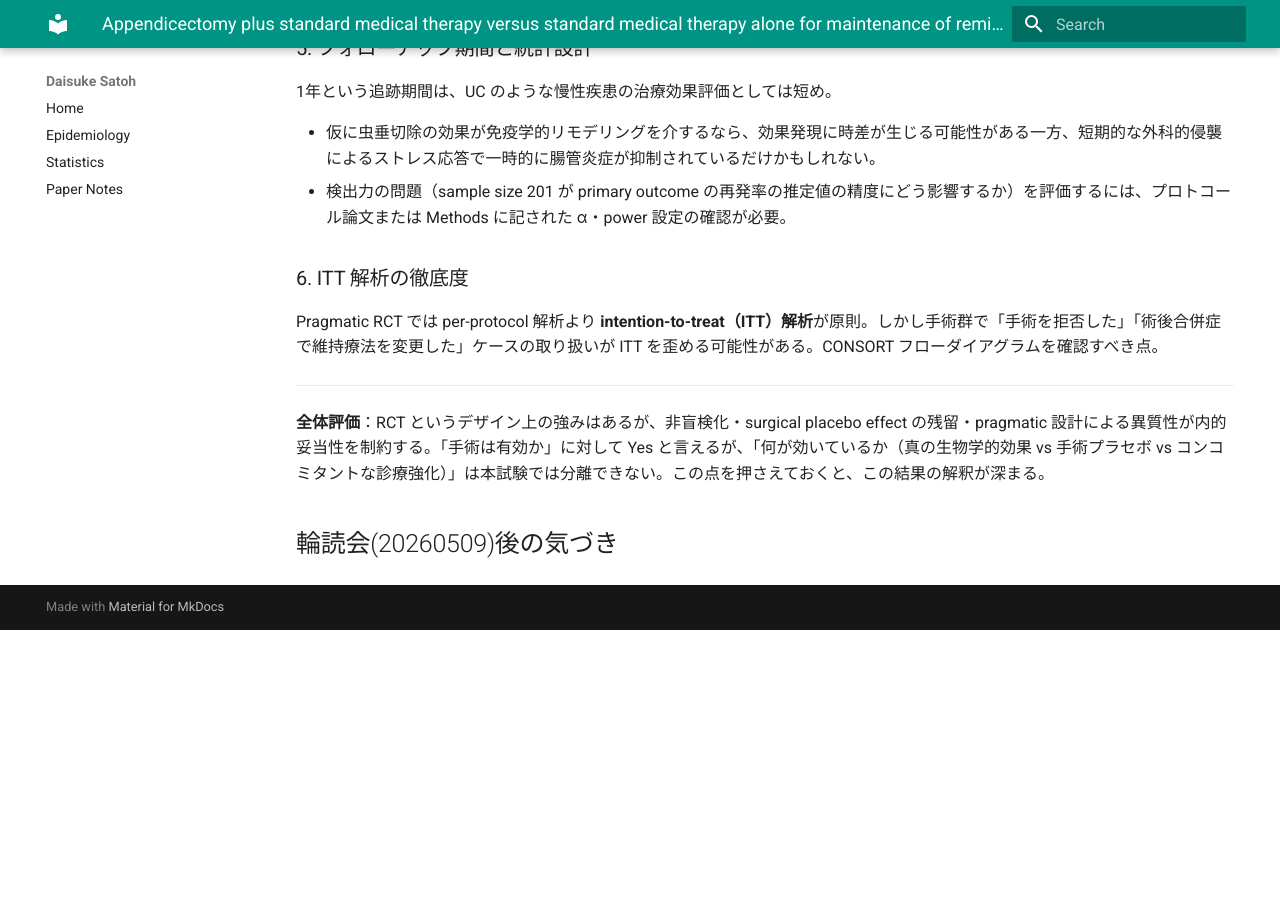
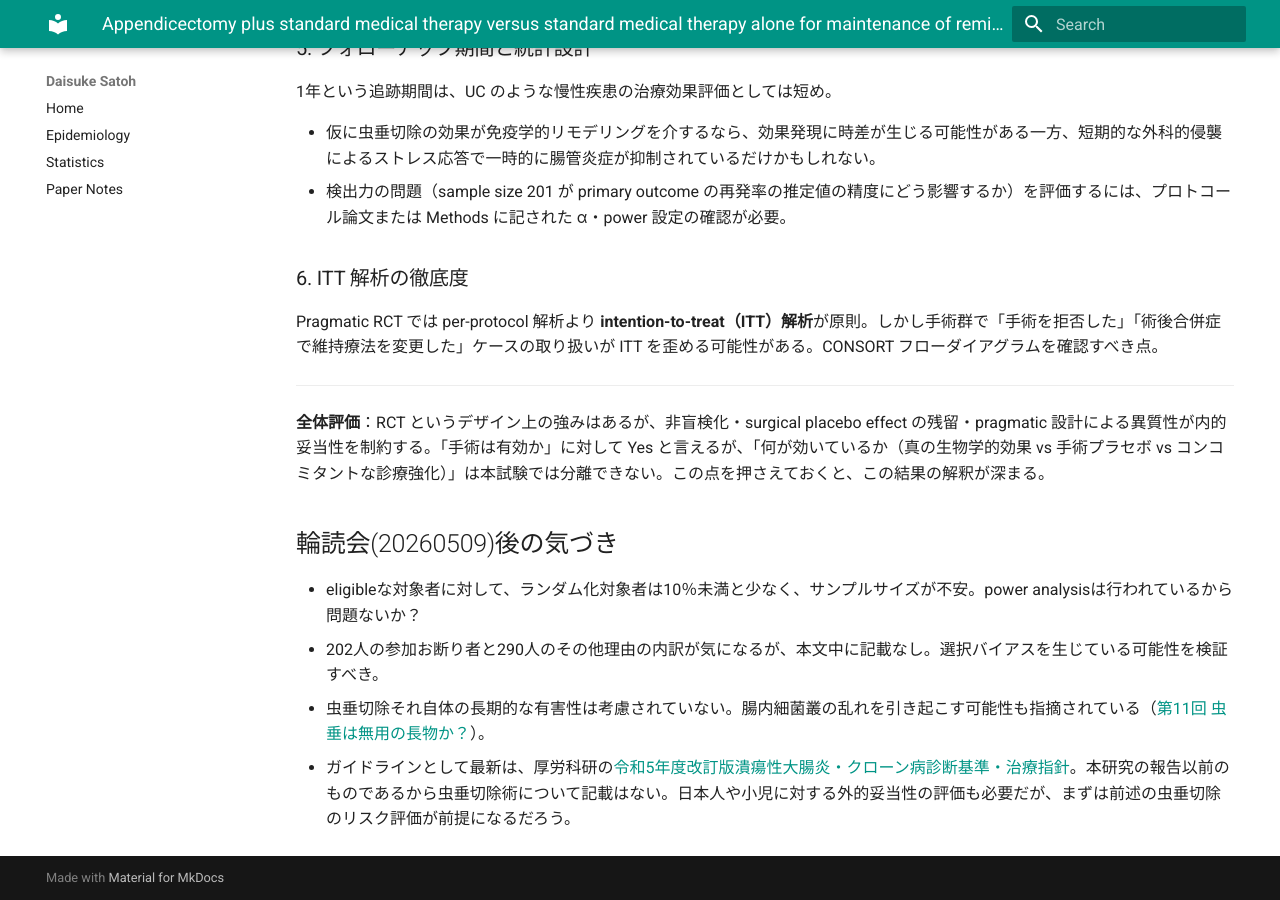
Before and after one commit to dsatoh20/dsatoh20.github.io, an MkDocs documentation site: the page built from docs/paper_notes/2026-05-09_Bilt2025_ACCURE_trial.md, in a window 1280 px wide and 900 px high, scrolled down 2445 px. Built offline with MkDocs 1.6.1 and Material for MkDocs 9.7.7, drawn with Linux system fonts in a browser that asks for light colours; before the commit the page ends 3075 px from its top, so only the background shows below that.

Commit message:
sync: update from career repo

```diff
--- a/docs/paper_notes/2026-05-09_Bilt2025_ACCURE_trial.md
+++ b/docs/paper_notes/2026-05-09_Bilt2025_ACCURE_trial.md
@@ -61,3 +61,7 @@ Pragmatic RCT では per-protocol 解析より **intention-to-treat（ITT）解
 **全体評価**：RCT というデザイン上の強みはあるが、非盲検化・surgical placebo effect の残留・pragmatic 設計による異質性が内的妥当性を制約する。「手術は有効か」に対して Yes と言えるが、「何が効いているか（真の生物学的効果 vs 手術プラセボ vs コンコミタントな診療強化）」は本試験では分離できない。この点を押さえておくと、この結果の解釈が深まる。
 
 ## 輪読会(20260509)後の気づき
+- eligibleな対象者に対して、ランダム化対象者は10％未満と少なく、サンプルサイズが不安。power analysisは行われているから問題ないか？
+- 202人の参加お断り者と290人のその他理由の内訳が気になるが、本文中に記載なし。選択バイアスを生じている可能性を検証すべき。
+- 虫垂切除それ自体の長期的な有害性は考慮されていない。腸内細菌叢の乱れを引き起こす可能性も指摘されている（[第11回 虫垂は無用の長物か？](https://www.yodosha.co.jp/rnote/trivia/trivia_9784758115544.html)）。
+- ガイドラインとして最新は、厚労科研の[令和5年度改訂版潰瘍性大腸炎・クローン病診断基準・治療指針](https://www.jsibd.jp/wp-content/uploads/2024/06/9cc2e731dfaed4f7cae4c923d180551b.pdf)。本研究の報告以前のものであるから虫垂切除術について記載はない。日本人や小児に対する外的妥当性の評価も必要だが、まずは前述の虫垂切除のリスク評価が前提になるだろう。
```
